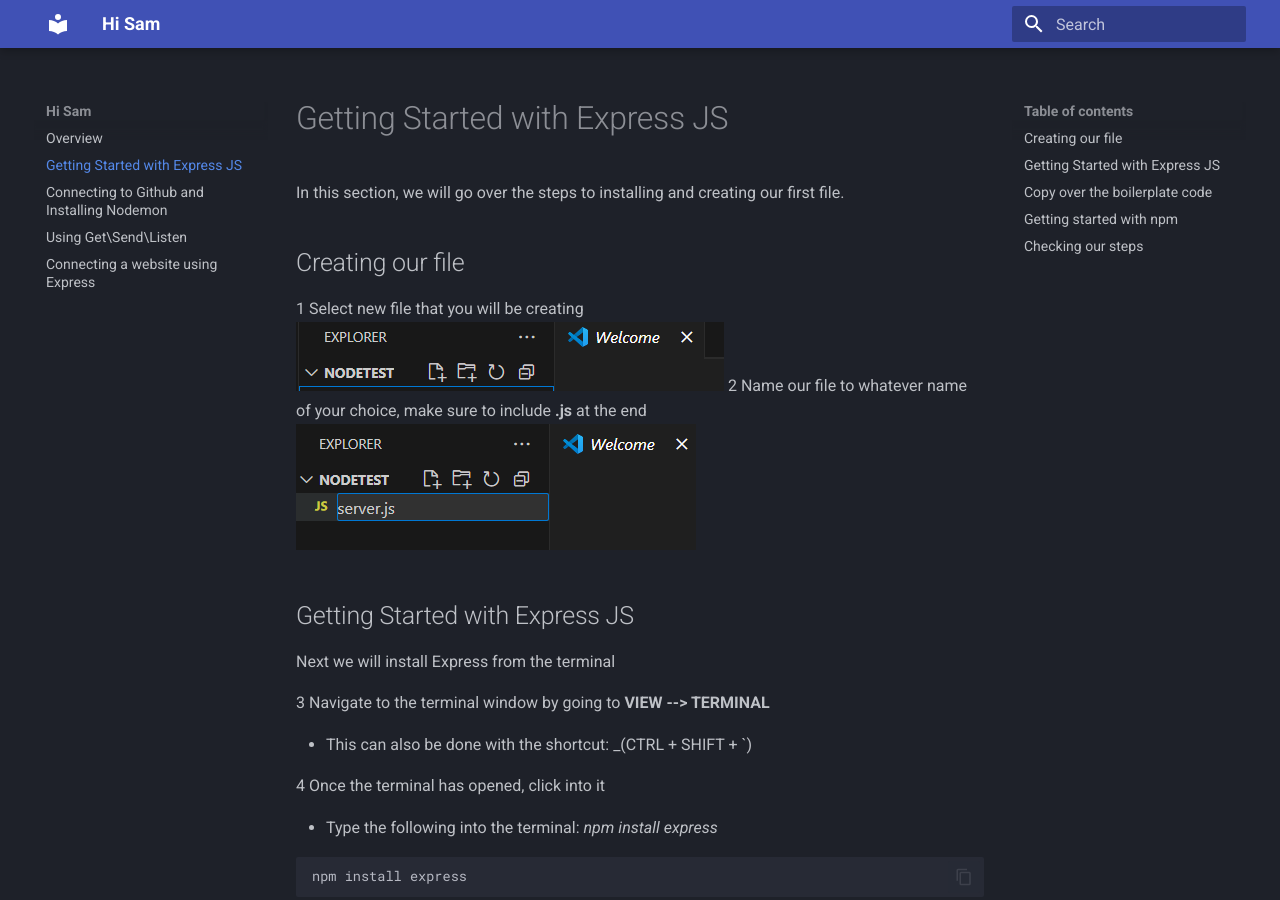
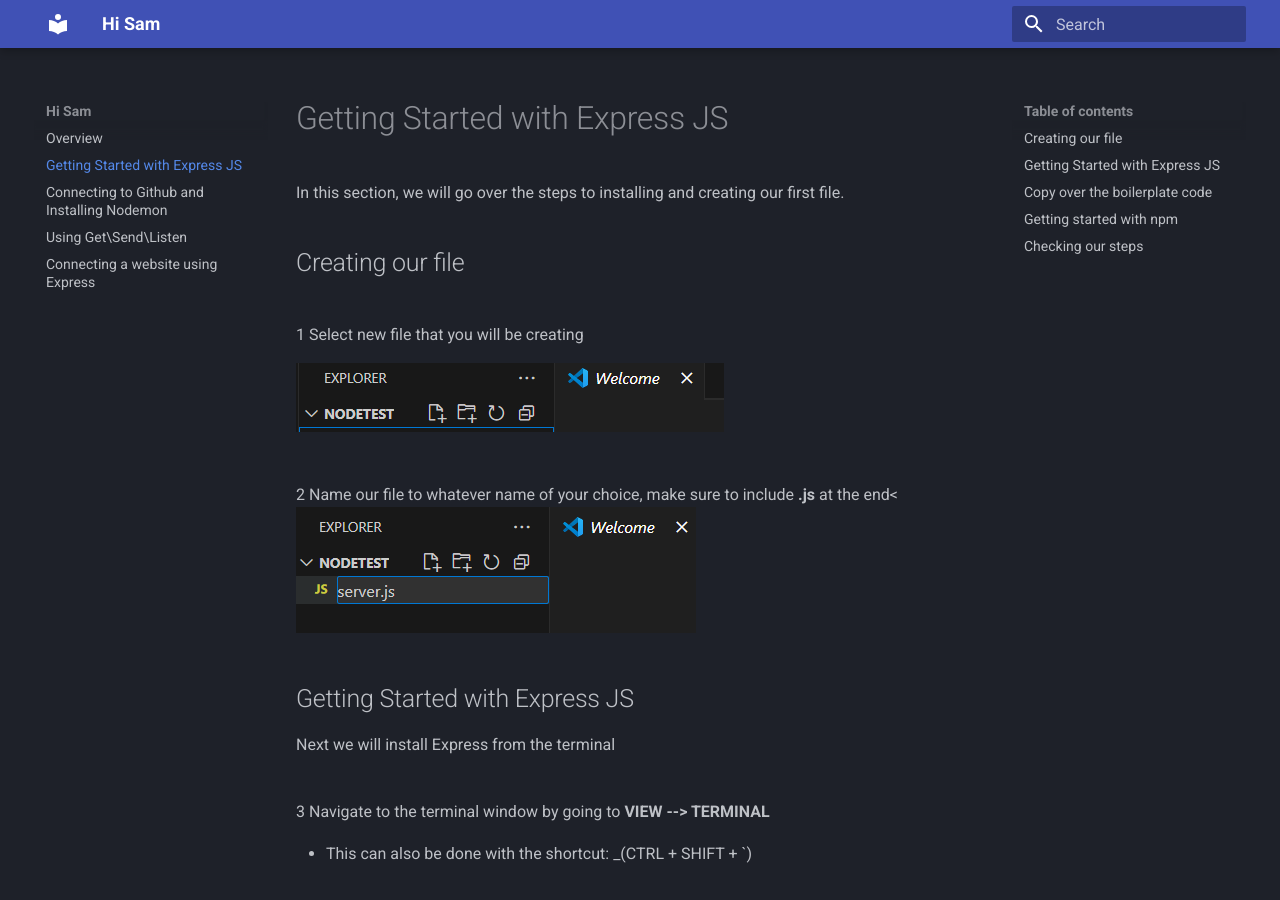
Before and after one commit to NBSutton98/COM-Documentation, an MkDocs documentation site: the page built from docs/task1.md, in a window 1280 px wide and 900 px high. Built offline with MkDocs 1.6.1 and Material for MkDocs 9.7.7, drawn with Linux system fonts in a browser that asks for light colours.

Commit message:
Number Adjust

````diff
--- a/docs/task1.md
+++ b/docs/task1.md
@@ -4,20 +4,24 @@
 
 ## Creating our file
 
-1 Select new file that you will be creating<br>
+<br>1 Select new file that you will be creating
+
+
 ![NewFile](<./Task1/NewFile(1).png>)
-2 Name our file to whatever name of your choice, make sure to include **.js** at the end<br>
+
+
+<br>2 Name our file to whatever name of your choice, make sure to include **.js** at the end<
 ![NewFile](<./Task1/NameFile(2).png>)
 
 ## Getting Started with Express JS
 
 Next we will install Express from the terminal
 
-3 Navigate to the terminal window by going to **VIEW --> TERMINAL**
+<br>3 Navigate to the terminal window by going to **VIEW --> TERMINAL**
 
 - This can also be done with the shortcut: \_(CTRL + SHIFT + `)
 
-4 Once the terminal has opened, click into it<br>
+<br>4 Once the terminal has opened, click into it<br>
 
 - Type the following into the terminal: _npm install express_
 
@@ -27,7 +31,7 @@
 
 ## Copy over the boilerplate code
 
-5 We will next copy over the boilerplate code provided to us by Express<br>
+<br>5 We will next copy over the boilerplate code provided to us by Express<br>
 
 ```
 const express = require('express')
@@ -47,11 +51,11 @@
 
 ## Getting started with npm
 
-6 Navigate to the terminal window by going to **VIEW --> TERMINAL**<br>
+<br>6 Navigate to the terminal window by going to **VIEW --> TERMINAL**<br>
 
 - This can also be done with the shortcut: _(CTRL + SHIFT + `)_
 
-7 Once the terminal has opened, click into it<br>
+<br>7 Once the terminal has opened, click into it<br>
 ![Init](<./Task1/npmINIT(4).png>)
 
 - Type the following: _npm init_
@@ -61,14 +65,14 @@
 ```
 
 - After we have typed **npm init**, we will be asked to enter details about our file<br>
-  8 Continuously press _ENTER_ until all done
+<br>8 Continuously press _ENTER_ until all done
 
 ## Checking our steps
 
-9 Navigate to the newly created **package.json** that npm has created for us<br>
+<br>9 Navigate to the newly created **package.json** that npm has created for us<br>
 ![package](<./Task1/verifyResults(7).png>)
 
-10 Verify the names inside **package.json** match what we have installed
+<br>10 Verify the names inside **package.json** match what we have installed
     ![Express](<./Task1/intialization(3).png>)
 
 To verify we did the last steps correctly, type the following into the terminal: _node .\filename_
@@ -77,5 +81,5 @@
 node .\filename
 ```
 
-11 Finally add a .gitignore file to our project, this will allow us to upload our file to github<br>
+<br>11 Finally add a .gitignore file to our project, this will allow us to upload our file to github<br>
 ![gitIgnore](./Task1/gitIgnore.png)
````
